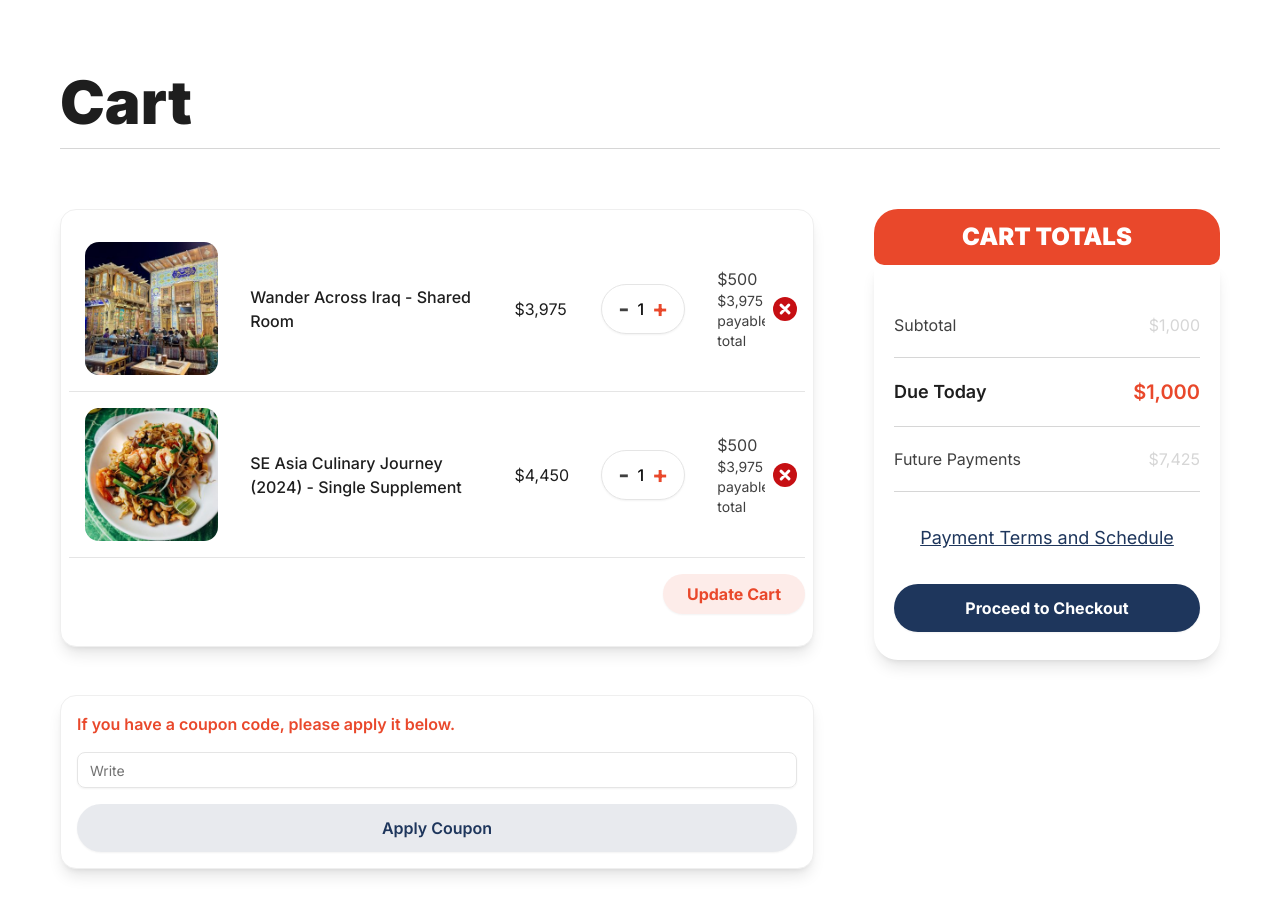
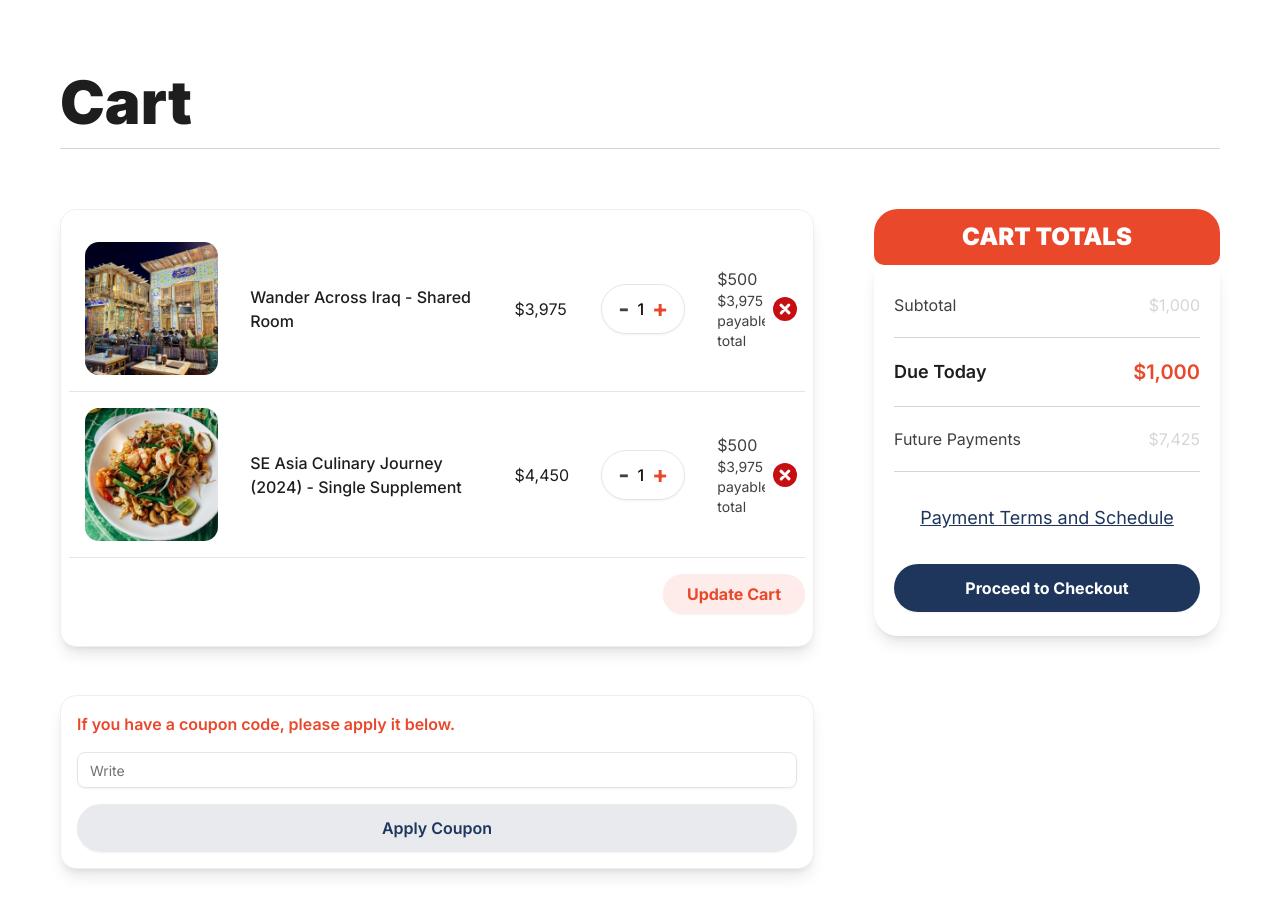
Before and after one commit to Ooozari/wandering-tour-app, a Next.js app: page /cart in a window 1280 px wide. Shown: the top 914 px of the page. Built offline with nearby package versions, Linux system fonts and the light colour scheme.

Commit message:
UI improvements in Cart Page

```diff
--- a/src/views/Cart.jsx
+++ b/src/views/Cart.jsx
@@ -24,7 +24,9 @@ function Cart() {
                 <div className='border-b-1 border-lightGrey py-4'>
                     <h1 className='text-6xl font-[900] text-Black'>Cart</h1>
                 </div>
+
                 <div className='flex md:flex-row flex-col gap-15 '>
+
                     {/* Cart Table */}
                     <div className='w-full md:w-[65%] flex flex-col gap-12'>
                         <div className='relative bg-White px-2 py-4 shadow-lg border border-strokeLight rounded-2xl'>
@@ -119,7 +121,7 @@ function Cart() {
                             <h5 className='text-center text-White font-[900] py-3 text-2xl uppercase'>Cart Totals</h5>
                         </div>
 
-                        <div className='px-5 py-7 w-full rounded-b-3xl shadow-lg flex flex-col gap-8'>
+                        <div className='px-5 pt-2 pb-6 w-full rounded-b-3xl shadow-lg flex flex-col gap-8'>
                             <div className='flex flex-col'>
                                 <div className='border-b border-lightGrey py-5 flex justify-between items-center'>
                                     <p className='text-darkGrey'>Subtotal</p>
```
